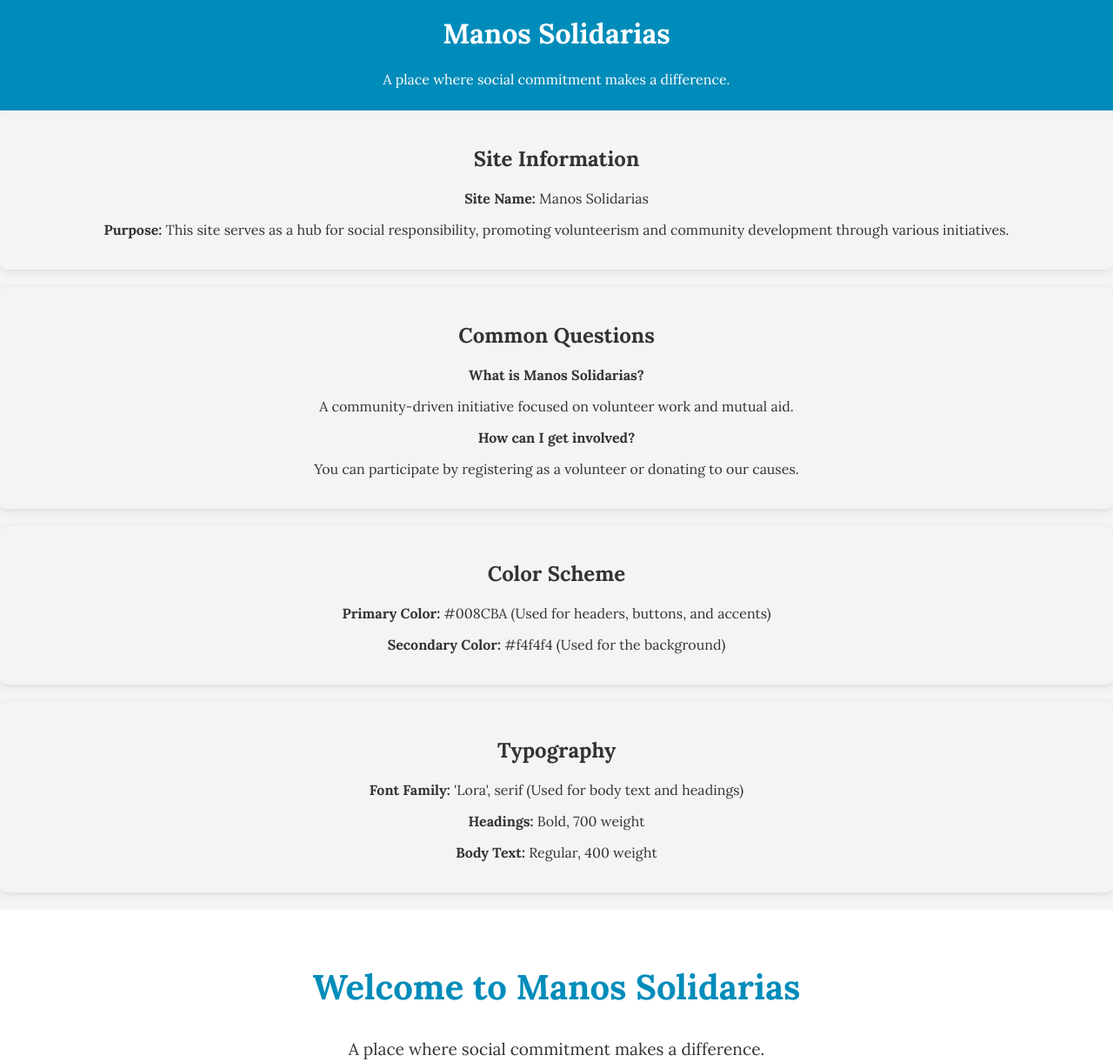
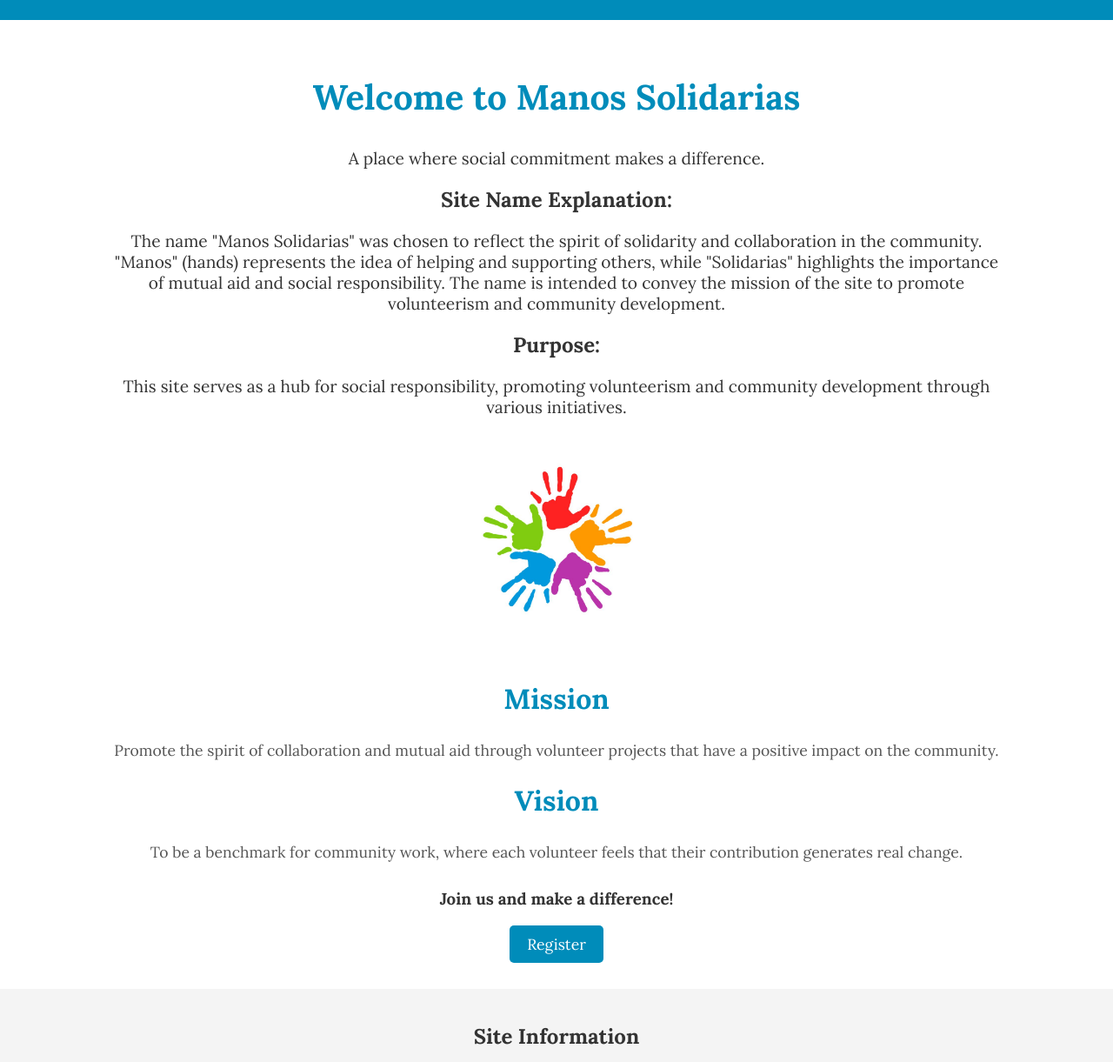
Before and after one commit to danielvilchez/wdd131, a plain HTML site: page siteplan.html in a window 1280 px wide. Shown: the part 49-1270 px from the top of the page at 87% size. Drawn offline with Linux system fonts and the light colour scheme.

Commit message:
Site plan changes

```diff
--- a/siteplan.html
+++ b/siteplan.html
@@ -26,11 +26,44 @@
                 <li><a href="participation.html">Participation</a></li>
             </ul>
         </nav>
-        <div class="site-name">
+        <!-- <div class="site-name">
             <h1>Manos Solidarias</h1>
             <p>A place where social commitment makes a difference.</p>
+        </div>-->
+    </header>
+
+    <!-- Sección de la Página de Inicio -->
+    <section id="home">
+        <div class="intro">
+            <h1>Welcome to Manos Solidarias</h1>
+            <p>A place where social commitment makes a difference.</p>
+            <h2>Site Name Explanation:</h2>
+            <p>The name "Manos Solidarias" was chosen to reflect the spirit of
+                solidarity and collaboration in the community. "Manos" (hands) represents the idea of helping and
+                supporting others, while "Solidarias" highlights the importance of mutual aid and social responsibility.
+                The name is intended to convey the mission of the site to promote volunteerism and community
+                development.</p>
+            <h2>Purpose:</h2>
+            <p>This site serves as a hub for social responsibility, promoting volunteerism and
+                community development through various initiatives.</p>
+            <img src="images/logo-manos-solidarias.jpg" alt="Logo de Manos Solidarias">
         </div>
-    </header>
+
+        <div class="mission-vision">
+            <h2>Mission</h2>
+            <p>Promote the spirit of collaboration and mutual aid through volunteer projects that have a positive impact
+                on the community.</p>
+
+            <h2>Vision</h2>
+            <p>To be a benchmark for community work, where each volunteer feels that their contribution generates real
+                change.</p>
+        </div>
+
+        <div class="cta">
+            <h3>Join us and make a difference!</h3>
+            <a href="participation.html" class="btn">Register</a>
+        </div>
+    </section>
 
     <!-- Información sobre el sitio -->
     <section id="site-info">
@@ -68,32 +101,6 @@
         <p><strong>Body Text:</strong> Regular, 400 weight</p>
     </section>
 
-    <!-- Sección de la Página de Inicio -->
-    <section id="home">
-        <div class="intro">
-            <h1>Welcome to Manos Solidarias</h1>
-            <p>A place where social commitment makes a difference.</p>
-            <p><strong>Purpose:</strong> This site serves as a hub for social responsibility, promoting volunteerism and
-                community development through various initiatives.</p>
-            <img src="images/logo-manos-solidarias.jpg" alt="Logo de Manos Solidarias">
-
-        </div>
-
-        <div class="mission-vision">
-            <h2>Mission</h2>
-            <p>Promote the spirit of collaboration and mutual aid through volunteer projects that have a positive impact
-                on the community.</p>
-
-            <h2>Vision</h2>
-            <p>To be a benchmark for community work, where each volunteer feels that their contribution generates real
-                change.</p>
-        </div>
-
-        <div class="cta">
-            <h3>Join us and make a difference!</h3>
-            <a href="participation.html" class="btn">Register</a>
-        </div>
-    </section>
 
     <!-- Diagrama de estructura alámbrica -->
     <section class="wireframes">
--- a/styles/project.css
+++ b/styles/project.css
@@ -206,11 +206,15 @@ footer .highlight {
 .scenarios,
 .color-scheme,
 .typography {
-    background-color: #f4f4f4;
+    background-color: transparent;
+    /* Se elimina el fondo */
     padding: 20px;
     margin-bottom: 20px;
     border-radius: 8px;
-    box-shadow: 0 2px 10px rgba(0, 0, 0, 0.1);
+    box-shadow: none;
+    /* Se elimina la sombra */
+    text-align: center;
+    /* Se centra el texto */
 }
 
 /* Medios Responsivos */
```
